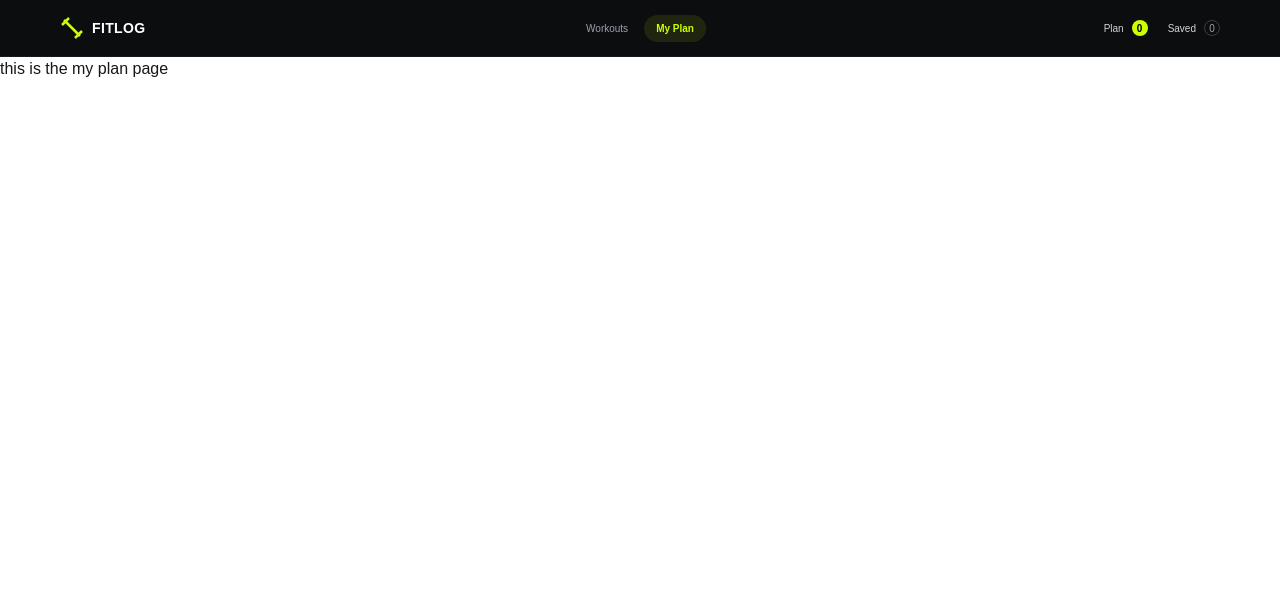
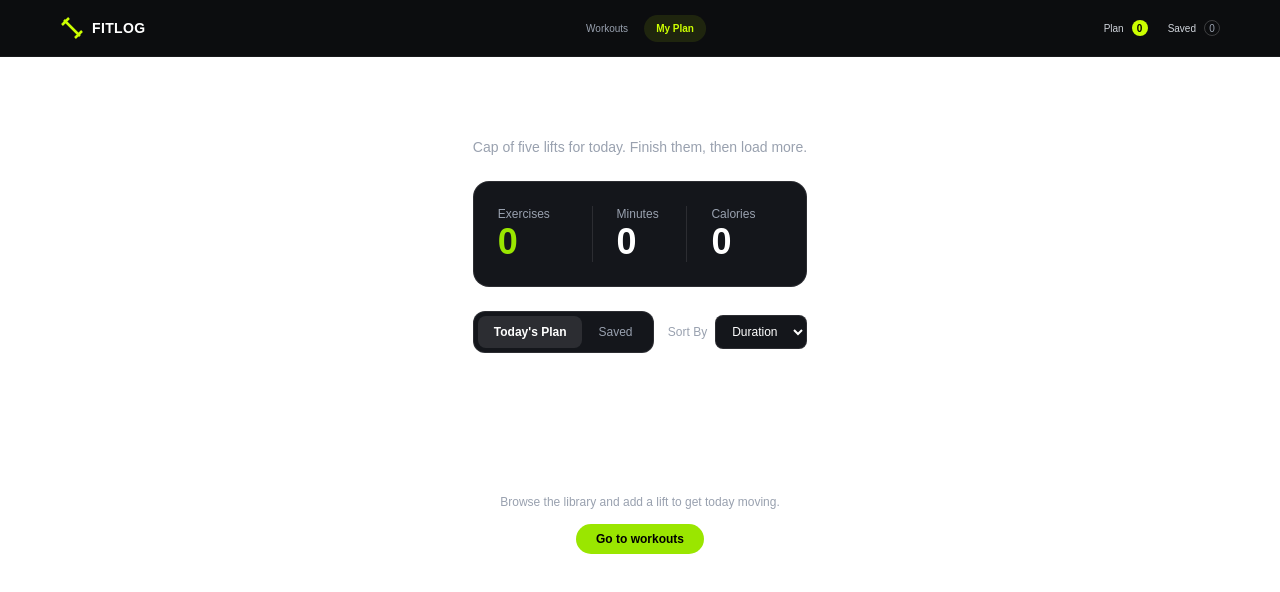
Before and after one commit to zibon07/fit-log, a Next.js app: page /my-plan in a window 1280 px wide. Shown: the top 592 px of the page. Built offline with nearby package versions, Linux system fonts and the light colour scheme.

Commit message:
plan provider added & also add & save button also added successfull

```diff
--- a/src/app/exercise-details/[exerciseId]/page.jsx
+++ b/src/app/exercise-details/[exerciseId]/page.jsx
@@ -1,3 +1,5 @@
+import AddToPlanButton from "@/components/AddToPlanButton";
+import SaveForLaterButton from "@/components/SaveForLaterButton";
 import { notFound } from "next/navigation";
 
 
@@ -6,7 +8,7 @@ const getExercise = async (exerciseId) => {
     const res = await fetch(`https://api.abcz.workers.dev/api/fitlog/${exerciseId}`);
     if (!res.ok) return null;
     const data = await res.json();
-    return data.result ?? data.data ?? data; // adjust to the real response shape
+    return data.result ?? data.data ?? data;
 };
 
 const ExerciseDetailsPage = async ({ params }) => {
@@ -70,8 +72,8 @@ const ExerciseDetailsPage = async ({ params }) => {
 
                 <div className="flex gap-3">
                     {/* <AddToPlanButton item={item} /> */}
-                    <button>add to plan</button>
-                    <button>save for later</button>
+                    <AddToPlanButton item={item} />
+                    <SaveForLaterButton item={item} />
                     {/* <SaveForLaterButton item={item} /> */}
 
                 </div>
--- a/src/app/my-plan/page.jsx
+++ b/src/app/my-plan/page.jsx
@@ -1,11 +1,96 @@
-import React from 'react';
+'use client';
 
-const MyPlanPage = () => {
-    return (
-        <div>
-            this is the my plan page
-        </div>
-    );
+import { useContext, useState } from 'react';
+import { PlanContext } from '@/context/PlanContext';
+import PlanItem from '@/components/PlanItem';
+import EmptyState from '@/components/EmptyState';
+
+const sorters = {
+  duration: (a, b) => a.duration - b.duration,
+  calories: (a, b) => a.caloriesBurned - b.caloriesBurned,
+  rating: (a, b) => b.rating - a.rating,
 };
 
-export default MyPlanPage;
+export default function MyPlanPage() {
+  const { plan, savedForLater, removeFromPlan, removeFromSaved, isDone, markDone } =
+    useContext(PlanContext);
+
+  const [tab, setTab] = useState('plan');
+  const [sortBy, setSortBy] = useState('duration');
+
+  const list = [...(tab === 'plan' ? plan : savedForLater)].sort(sorters[sortBy]);
+
+  const minutes = plan.reduce((sum, e) => sum + e.duration, 0);
+  const calories = plan.reduce((sum, e) => sum + e.caloriesBurned, 0);
+
+  const stats = [
+    ['Exercises', plan.length],
+    ['Minutes', minutes],
+    ['Calories', calories],
+  ];
+
+  return (
+    <section className="max-w-6xl mx-auto px-6 py-10 text-white">
+      <h1 className="text-4xl font-bold uppercase">My Plan</h1>
+      <p className="text-sm text-gray-400 mb-6">
+        Cap of five lifts for today. Finish them, then load more.
+      </p>
+
+      {/* Stats */}
+      <div className="grid grid-cols-3 bg-[#14161b] border border-white/10 rounded-2xl p-6 mb-6 divide-x divide-white/10">
+        {stats.map(([label, value], i) => (
+          <div key={label} className={i > 0 ? 'pl-6' : ''}>
+            <p className="text-xs text-gray-400">{label}</p>
+            <p className={`text-4xl font-bold ${i === 0 ? 'text-lime-400' : ''}`}>{value}</p>
+          </div>
+        ))}
+      </div>
+
+      {/* Tabs + sort */}
+      <div className="flex items-center justify-between mb-4">
+        <div className="flex bg-[#14161b] border border-white/10 rounded-xl p-1 text-xs">
+          {[['plan', "Today's Plan"], ['saved', 'Saved']].map(([key, label]) => (
+            <button
+              key={key}
+              onClick={() => setTab(key)}
+              className={`px-4 py-2 rounded-lg ${tab === key ? 'bg-white/10 font-bold' : 'text-gray-400'}`}
+            >
+              {label}
+            </button>
+          ))}
+        </div>
+
+        <label className="flex items-center gap-2 text-xs text-gray-400">
+          Sort By
+          <select
+            value={sortBy}
+            onChange={(e) => setSortBy(e.target.value)}
+            className="bg-[#14161b] border border-white/10 rounded-lg px-3 py-2 text-white"
+          >
+            <option value="duration">Duration</option>
+            <option value="calories">Calories</option>
+            <option value="rating">Rating</option>
+          </select>
+        </label>
+      </div>
+
+      {/* List */}
+      {list.length === 0 ? (
+        <EmptyState />
+      ) : (
+        <div className="space-y-3">
+          {list.map((item) => (
+            <PlanItem
+              key={item.id}
+              item={item}
+              showDone={tab === 'plan'}
+              done={isDone(item.id)}
+              onDone={() => markDone(item.id)}
+              onRemove={() => (tab === 'plan' ? removeFromPlan(item.id) : removeFromSaved(item.id))}
+            />
+          ))}
+        </div>
+      )}
+    </section>
+  );
+}
--- /dev/null
+++ b/src/components/AddToPlanButton.jsx
@@ -0,0 +1,23 @@
+'use client';
+
+import { PlanContext } from '@/context/PlanContext';
+import { useContext } from 'react';
+import { Plus, Check } from 'lucide-react';
+
+const AddToPlanButton = ({ item }) => {
+  const { addToPlan, isInPlan } = useContext(PlanContext);
+  const added = isInPlan(item.id);
+
+  return (
+    <button
+      onClick={() => addToPlan(item)}
+      disabled={added}
+      className="flex items-center gap-3 bg-lime-400 text-black text-base font-medium px-6 py-3 rounded-lg disabled:opacity-50 disabled:cursor-not-allowed"
+    >
+      {added ? <Check size={16} /> : <Plus size={16} />}
+      {added ? 'Added to plan' : "Add to today's plan"}
+    </button>
+  );
+};
+
+export default AddToPlanButton;
--- /dev/null
+++ b/src/components/EmptyState.jsx
@@ -0,0 +1,15 @@
+import Link from 'next/link';
+
+const EmptyState = () => (
+  <div className="border border-dashed border-white/10 rounded-xl py-24 text-center">
+    <h3 className="font-bold uppercase tracking-wide">Nothing here yet</h3>
+    <p className="text-xs text-gray-400 mt-1 mb-4">
+      Browse the library and add a lift to get today moving.
+    </p>
+    <Link href="/" className="bg-lime-400 text-black text-xs font-bold px-5 py-2 rounded-full">
+      Go to workouts
+    </Link>
+  </div>
+);
+
+export default EmptyState;
--- /dev/null
+++ b/src/components/PlanItem.jsx
@@ -0,0 +1,41 @@
+import Link from 'next/link';
+import { Clock, Flame, Star, Check, X } from 'lucide-react';
+
+const PlanItem = ({ item, showDone, done, onDone, onRemove }) => (
+  <div className="flex items-center gap-4 bg-[#14161b] border border-white/10 rounded-xl p-3">
+    <img src={item.image} alt={item.name} className="w-28 h-16 object-cover rounded-lg" />
+
+    <div className="flex-1">
+      <h3 className="text-sm font-bold uppercase">{item.name}</h3>
+      <p className="text-xs text-gray-400 mb-1">{item.equipment}</p>
+      <div className="flex gap-3 text-[11px] text-gray-400">
+        <span className="flex items-center gap-1"><Clock size={12} className="text-lime-400" /> {item.duration} min</span>
+        <span className="flex items-center gap-1"><Flame size={12} className="text-lime-400" /> {item.caloriesBurned} kcal</span>
+        <span className="flex items-center gap-1"><Star size={12} className="text-lime-400" /> {item.rating}</span>
+      </div>
+    </div>
+
+    <Link
+      href={`/exercises/${item.id}`}
+      className="border border-white/20 text-xs px-4 py-2 rounded-full"
+    >
+      View Details
+    </Link>
+
+    {showDone && (
+      <button
+        onClick={onDone}
+        disabled={done}
+        className="flex items-center gap-1 bg-lime-400 text-black text-xs font-bold px-4 py-2 rounded-full disabled:opacity-50"
+      >
+        <Check size={14} /> {done ? 'Done' : 'Mark as Done'}
+      </button>
+    )}
+
+    <button onClick={onRemove} className="text-gray-400 hover:text-white">
+      <X size={16} />
+    </button>
+  </div>
+);
+
+export default PlanItem;
--- /dev/null
+++ b/src/components/SaveForLaterButton.jsx
@@ -0,0 +1,29 @@
+'use client';
+
+import { PlanContext } from '@/context/PlanContext';
+import { useContext } from 'react';
+import { Bookmark, BookmarkCheck } from 'lucide-react';
+
+const SaveForLaterButton = ({ item }) => {
+  const { savedForLater, setSavedForLater } = useContext(PlanContext);
+  const saved = savedForLater.some((e) => e.id === item.id);
+
+  const handleSave = () => {
+    setSavedForLater((prev) =>
+      prev.some((e) => e.id === item.id) ? prev : [...prev, item]
+    );
+  };
+
+  return (
+    <button
+      onClick={handleSave}
+      disabled={saved}
+      className="flex items-center gap-2 border border-white/20 text-white text-base px-6 py-3 rounded-lg disabled:opacity-50 disabled:cursor-not-allowed"
+    >
+      {saved ? <BookmarkCheck size={16} /> : <Bookmark size={16} />}
+      {saved ? 'Saved' : 'Save for later'}
+    </button>
+  );
+};
+
+export default SaveForLaterButton;
--- /dev/null
+++ b/src/context/PlanContext.jsx
@@ -0,0 +1,32 @@
+'use client';
+
+import { createContext, useState } from 'react';
+
+export const PlanContext = createContext({});
+
+const PlanProvider = ({ children }) => {
+  const [plan, setPlan] = useState([]);
+  const [savedForLater, setSavedForLater] = useState([]);
+  const [doneIds, setDoneIds] = useState([]);
+
+  const isInPlan = (id) => plan.some((e) => e.id === id);
+  const isDone = (id) => doneIds.includes(id);
+
+  const addToPlan = (item) =>
+    setPlan((prev) => (prev.some((e) => e.id === item.id) ? prev : [...prev, item]));
+
+  const removeFromPlan = (id) => setPlan((prev) => prev.filter((e) => e.id !== id));
+  const removeFromSaved = (id) => setSavedForLater((prev) => prev.filter((e) => e.id !== id));
+  const markDone = (id) => setDoneIds((prev) => (prev.includes(id) ? prev : [...prev, id]));
+
+  const sharedData = {
+    plan, setPlan,
+    savedForLater, setSavedForLater,
+    addToPlan, removeFromPlan, removeFromSaved,
+    isInPlan, isDone, markDone,
+  };
+
+  return <PlanContext.Provider value={sharedData}>{children}</PlanContext.Provider>;
+};
+
+export default PlanProvider;
```
Also changed, not shown: src/app/layout.js (+6 -3 lines).
